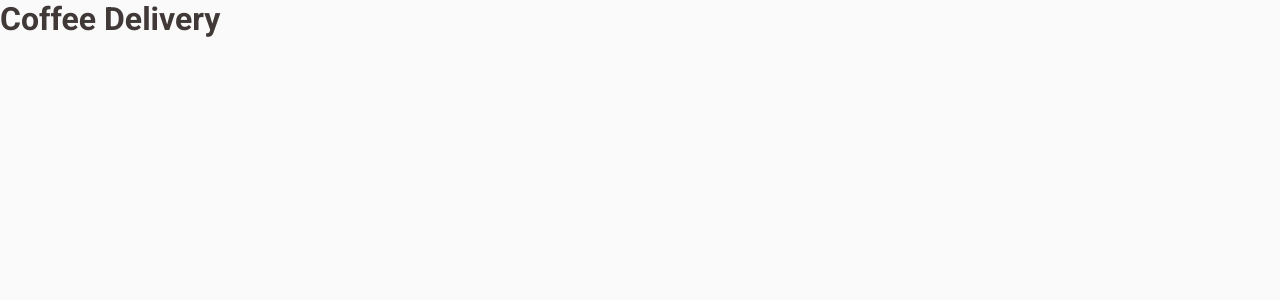
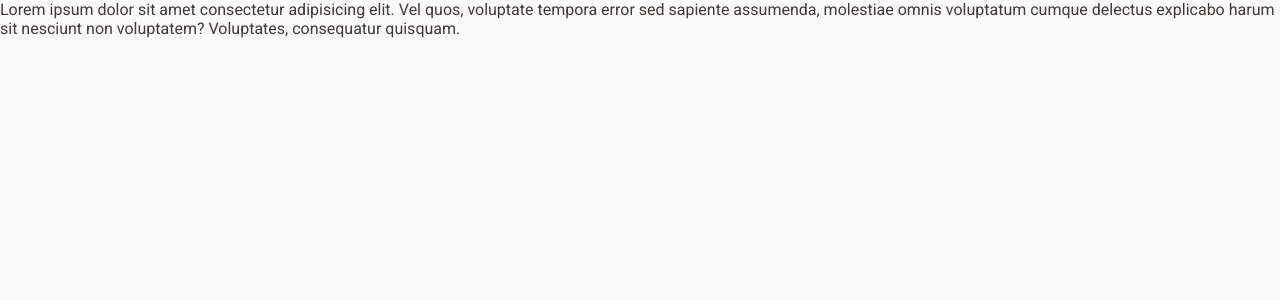
Before and after one commit to gustavosalviato/coffee-delivery, a React (Vite) app: page / in a window 1280 px wide. Shown: the top 300 px of the page. Built offline with nearby package versions, Linux system fonts and the light colour scheme.

Commit message:
Estrutura de roteamento

```diff
--- a/package.json
+++ b/package.json
@@ -12,6 +12,7 @@
     "@types/styled-components": "^5.1.26",
     "react": "^18.2.0",
     "react-dom": "^18.2.0",
+    "react-router-dom": "^6.4.2",
     "styled-components": "^5.3.6"
   },
   "devDependencies": {
--- a/src/App.tsx
+++ b/src/App.tsx
@@ -1,12 +1,15 @@
 import { ThemeProvider } from "styled-components"
 import { defaultTheme } from "./styles/themes/default"
 import { GlobalStyle } from "./styles/themes/global"
-
+import { BrowserRouter } from "react-router-dom"
+import { Router } from './Router'
 export const App = () => {
   return (
     <ThemeProvider theme={defaultTheme}>
-      <GlobalStyle />
-      <h1>Coffee Delivery</h1>
+      <BrowserRouter>
+        <Router />
+        <GlobalStyle />
+      </BrowserRouter>
     </ThemeProvider>
   )
 }
--- /dev/null
+++ b/src/Pages/Checkout/index.tsx
@@ -0,0 +1,8 @@
+
+export const Checkout = () => {
+  return (
+    <div>
+      Checkout
+    </div>
+  )
+}
--- /dev/null
+++ b/src/Pages/CheckoutFilled/index.tsx
@@ -0,0 +1,8 @@
+
+export const CheckoutFilled = () => {
+  return (
+    <div>
+      CheckoutFilled
+    </div>
+  )
+}
--- /dev/null
+++ b/src/Pages/Home/index.tsx
@@ -0,0 +1,8 @@
+
+export const Home = () => {
+  return (
+    <div>
+      Lorem ipsum dolor sit amet consectetur adipisicing elit. Vel quos, voluptate tempora error sed sapiente assumenda, molestiae omnis voluptatum cumque delectus explicabo harum sit nesciunt non voluptatem? Voluptates, consequatur quisquam.
+    </div>
+  )
+}
--- /dev/null
+++ b/src/Pages/Success/index.tsx
@@ -0,0 +1,8 @@
+
+export const Success = () => {
+  return (
+    <div>
+      Success
+    </div>
+  )
+}
--- /dev/null
+++ b/src/Router.tsx
@@ -0,0 +1,18 @@
+import { Route, Routes } from 'react-router-dom'
+import { Checkout } from './Pages/Checkout'
+import { CheckoutFilled } from './Pages/CheckoutFilled'
+import { Home } from './Pages/Home'
+import { Success } from './Pages/Success'
+
+
+
+export const Router = () => {
+  return (
+    <Routes>
+      <Route path='/' element={<Home />} />
+      <Route path='checkout' element={<Checkout />} />
+      <Route path='/checkoutfilled' element={<CheckoutFilled />} />
+      <Route path='/success' element={<Success />} />
+    </Routes>
+  )
+}
```
Also changed, not shown: 1 other file (tests, documents, lock files or other folders).
